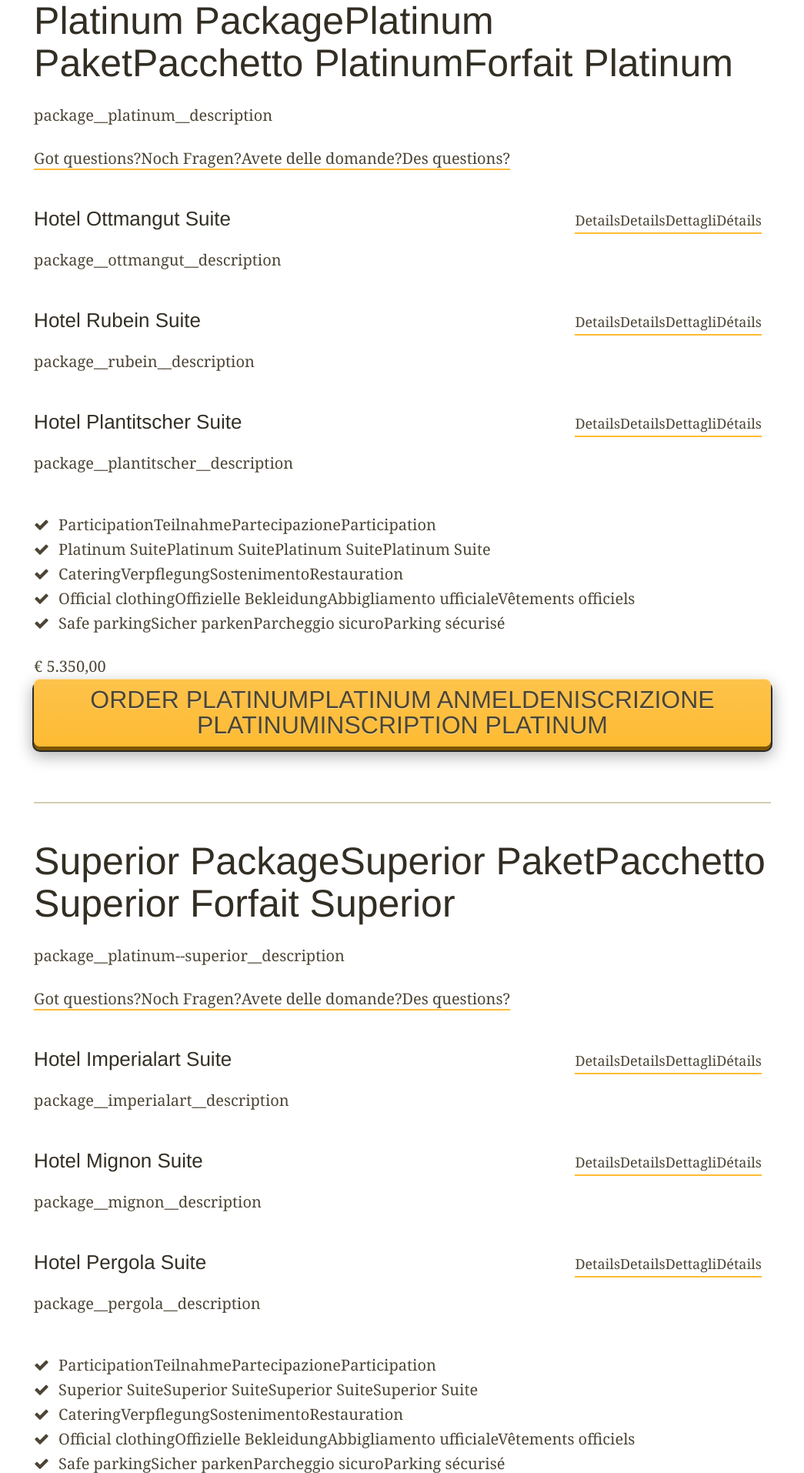
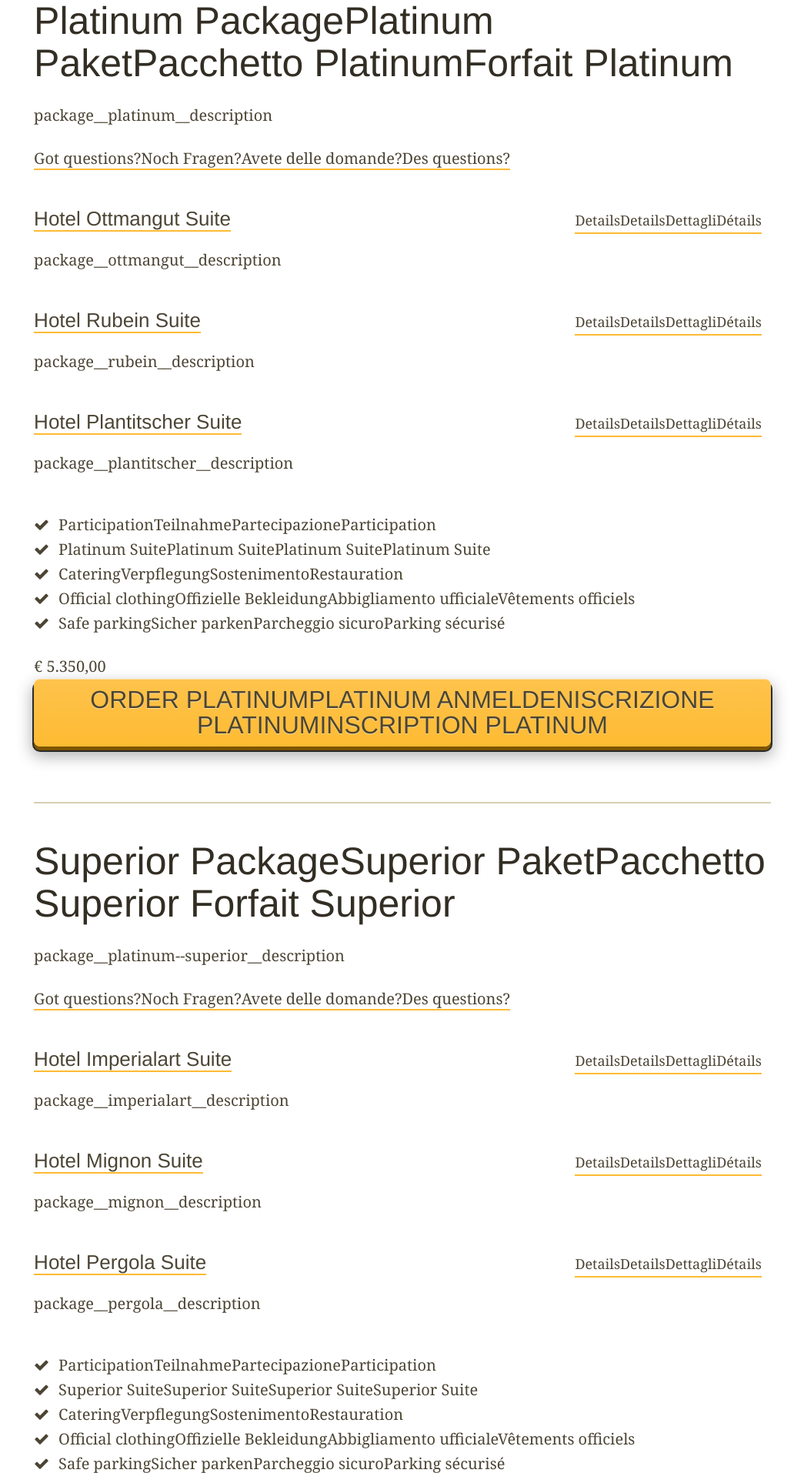
Before and after one commit to xonic/gpd-theme, a WordPress theme: the page made by themes/gp-dolomiti/packages.php in a window 1280 px wide; the page is wider, and only the part inside the window is pictured. Shown: the part 2283-4197 px from the top of that part at 77% size, without its empty margins (117-1162 px from the left). Run offline with PHP 8.4 and a stand-in for WordPress, Linux system fonts and the light colour scheme; the site name, menu and one post (Sample post) are stand-ins, and other content is empty; some libraries are stand-ins or nearby versions.

Commit message:
- add links to hotel names

```diff
--- a/themes/gp-dolomiti/packages.php
+++ b/themes/gp-dolomiti/packages.php
@@ -115,7 +115,7 @@ get_header(); ?>
 
 				<a class="subsection__detail" href="#ottmangut-description" data-collapse-target-group="ottmangut"><? _e("<!--:en-->Details<!--:--><!--:de-->Details<!--:--><!--:it-->Dettagli<!--:--><!--:fr-->Détails<!--:-->"); ?></a>
 
-				<h2 class="subsection__heading">Hotel Ottmangut Suite</h2>
+				<h2 class="subsection__heading"><a href="http://ottmanngut.it" title="<? _e("<!--:en-->View Hotel Page<!--:--><!--:de-->Seite des Hotels ansehen<!--:--><!--:it-->Mostra la pagina dell' albergo<!--:--><!--:fr-->Voir l'hôtel<!--:-->"); ?>">Hotel Ottmangut Suite</a></h2>
 
 				<section class="slider slider--row-fixed">
 					<ul class="slider__slides slider__slides--contains-3">
@@ -155,7 +155,7 @@ get_header(); ?>
 
 				<a class="subsection__detail" href="#rubein-description" data-collapse-target-group="rubein"><? _e("<!--:en-->Details<!--:--><!--:de-->Details<!--:--><!--:it-->Dettagli<!--:--><!--:fr-->Détails<!--:-->"); ?></a>
 
-				<h2 class="subsection__heading">Hotel Rubein Suite</h2>
+				<h2 class="subsection__heading"><a href="http://rubein.com" title="<? _e("<!--:en-->View Hotel Page<!--:--><!--:de-->Seite des Hotels ansehen<!--:--><!--:it-->Mostra la pagina dell' albergo<!--:--><!--:fr-->Voir l'hôtel<!--:-->"); ?>">Hotel Rubein Suite</a></h2>
 
 				<section class="slider slider--row-fixed">
 					<ul class="slider__slides slider__slides--contains-3">
@@ -195,7 +195,7 @@ get_header(); ?>
 
 				<a class="subsection__detail" href="#plantitscher-description" data-collapse-target-group="plantitscher"><? _e("<!--:en-->Details<!--:--><!--:de-->Details<!--:--><!--:it-->Dettagli<!--:--><!--:fr-->Détails<!--:-->"); ?></a>
 
-				<h2 class="subsection__heading">Hotel Plantitscher Suite</h2>
+				<h2 class="subsection__heading"><a href="http://plantitscherhof.com" title="<? _e("<!--:en-->View Hotel Page<!--:--><!--:de-->Seite des Hotels ansehen<!--:--><!--:it-->Mostra la pagina dell' albergo<!--:--><!--:fr-->Voir l'hôtel<!--:-->"); ?>">Hotel Plantitscher Suite</a></h2>
 
 				<section class="slider slider--row-fixed">
 					<ul class="slider__slides slider__slides--contains-3">
@@ -260,7 +260,7 @@ get_header(); ?>
 
 				<a class="subsection__detail" href="#imperialart-description" data-collapse-target-group="imperialart"><? _e("<!--:en-->Details<!--:--><!--:de-->Details<!--:--><!--:it-->Dettagli<!--:--><!--:fr-->Détails<!--:-->"); ?></a>
 
-				<h2 class="subsection__heading">Hotel Imperialart Suite</h2>
+				<h2 class="subsection__heading"><a href="http://imperialart.it" title="<? _e("<!--:en-->View Hotel Page<!--:--><!--:de-->Seite des Hotels ansehen<!--:--><!--:it-->Mostra la pagina dell' albergo<!--:--><!--:fr-->Voir l'hôtel<!--:-->"); ?>">Hotel Imperialart Suite</a></h2>
 
 				<section class="slider slider--row-fixed">
 					<ul class="slider__slides slider__slides--contains-3">
@@ -300,7 +300,7 @@ get_header(); ?>
 
 				<a class="subsection__detail" href="#mignon-description" data-collapse-target-group="mignon"><? _e("<!--:en-->Details<!--:--><!--:de-->Details<!--:--><!--:it-->Dettagli<!--:--><!--:fr-->Détails<!--:-->"); ?></a>
 
-				<h2 class="subsection__heading">Hotel Mignon Suite</h2>
+				<h2 class="subsection__heading"><a href="http://hotelmignon.com" title="<? _e("<!--:en-->View Hotel Page<!--:--><!--:de-->Seite des Hotels ansehen<!--:--><!--:it-->Mostra la pagina dell' albergo<!--:--><!--:fr-->Voir l'hôtel<!--:-->"); ?>">Hotel Mignon Suite</a></h2>
 
 				<section class="slider slider--row-fixed">
 					<ul class="slider__slides slider__slides--contains-3">
@@ -340,7 +340,7 @@ get_header(); ?>
 
 				<a class="subsection__detail" href="#pergola-description" data-collapse-target-group="pergola"><? _e("<!--:en-->Details<!--:--><!--:de-->Details<!--:--><!--:it-->Dettagli<!--:--><!--:fr-->Détails<!--:-->"); ?></a>
 
-				<h2 class="subsection__heading">Hotel Pergola Suite</h2>
+				<h2 class="subsection__heading"><a href="http://pergola-residence.de" title="<? _e("<!--:en-->View Hotel Page<!--:--><!--:de-->Seite des Hotels ansehen<!--:--><!--:it-->Mostra la pagina dell' albergo<!--:--><!--:fr-->Voir l'hôtel<!--:-->"); ?>">Hotel Pergola Suite</a></h2>
 
 				<section class="slider slider--row-fixed">
 					<ul class="slider__slides slider__slides--contains-3">
```
